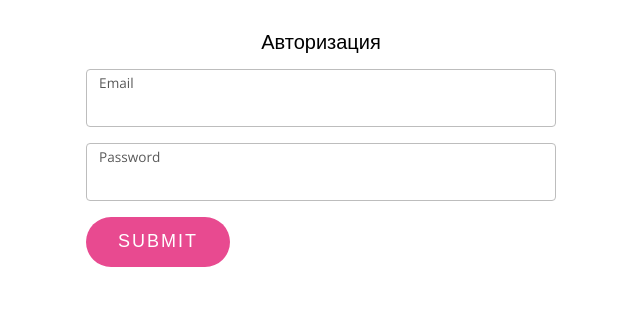
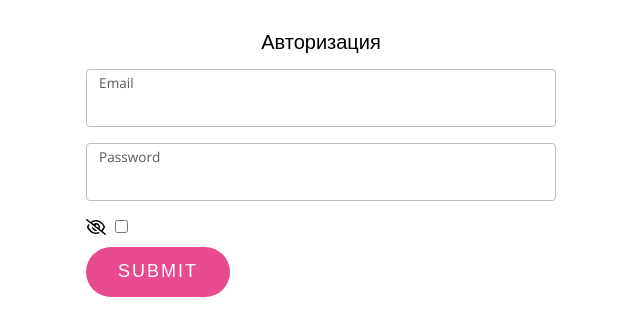
Before and after one commit to AdilKalbaev04/Vue-Task, a Vue app: page /Admin in a window 1280 px wide. Shown: the top 336 px of the page, without its empty margins (319-959 px from the left). Built offline with nearby package versions, Linux system fonts and the light colour scheme; no server answers; a web font is replaced by a local one.

Commit message:
fix admin panel

```diff
--- a/src/Admin/VueAdmin.vue
+++ b/src/Admin/VueAdmin.vue
@@ -29,11 +29,24 @@
       <div class="text-field text-field_floating">
         <input
           class="text-field__input"
-          type="password"
+          :type="showPassword ? 'text' : 'password'"
           v-model="Admin.password"
         />
+
         <label class="text-field__label" for="name">Password</label>
       </div>
+      <div class="showPass">
+        <img v-if="showPassword" class="show" src="./show.svg" alt="" />
+        <img v-else class="hide" src="./hide.svg" alt="" />
+        <input
+          type="checkbox"
+          v-model="showPassword"
+          name=""
+          id=""
+          placeholder="Показать пороль"
+        />
+      </div>
+
       <!-- <div v-if="failReqest.errorMessege === 'Invalid identifier or password'">
         <h2>Неверный пороль или email</h2>
       </div> -->
@@ -46,11 +59,13 @@
 </template>
 
 <script setup>
-import { reactive } from 'vue'
+import { reactive, ref } from 'vue'
 import { loginUser, getUserInfo } from '@/api/request'
 import Cookie from 'js-cookie'
 import AdminPanel from './AdminPanel.vue'
 import router from '../router'
+const showPassword = ref(false)
+
 const Admin = reactive({
   identifier: '',
   password: ''
@@ -101,9 +116,23 @@ h1 {
   font-weight: 500;
   text-align: center;
 }
+.showPass {
+  display: flex;
+  align-items: center;
+  gap: 5px;
+  margin-bottom: 10px;
+}
 
 p {
   font-weight: 500;
+}
+.show {
+  width: 20px;
+  height: 20px;
+}
+.hide {
+  width: 20px;
+  height: 20px;
 }
 
 .text-field {
--- a/src/Admin/VueCard.vue
+++ b/src/Admin/VueCard.vue
@@ -222,7 +222,7 @@ getDataImg().then((res) => {
 })
 const onSubmitData = () => {
   changeData(dataPage.data)
-  alert('Success: Saved')
+  alert('Success: Save')
 }
 </script>
 
```
Also changed, not shown: src/Admin/hide.svg (added), src/Admin/show.svg (added).
